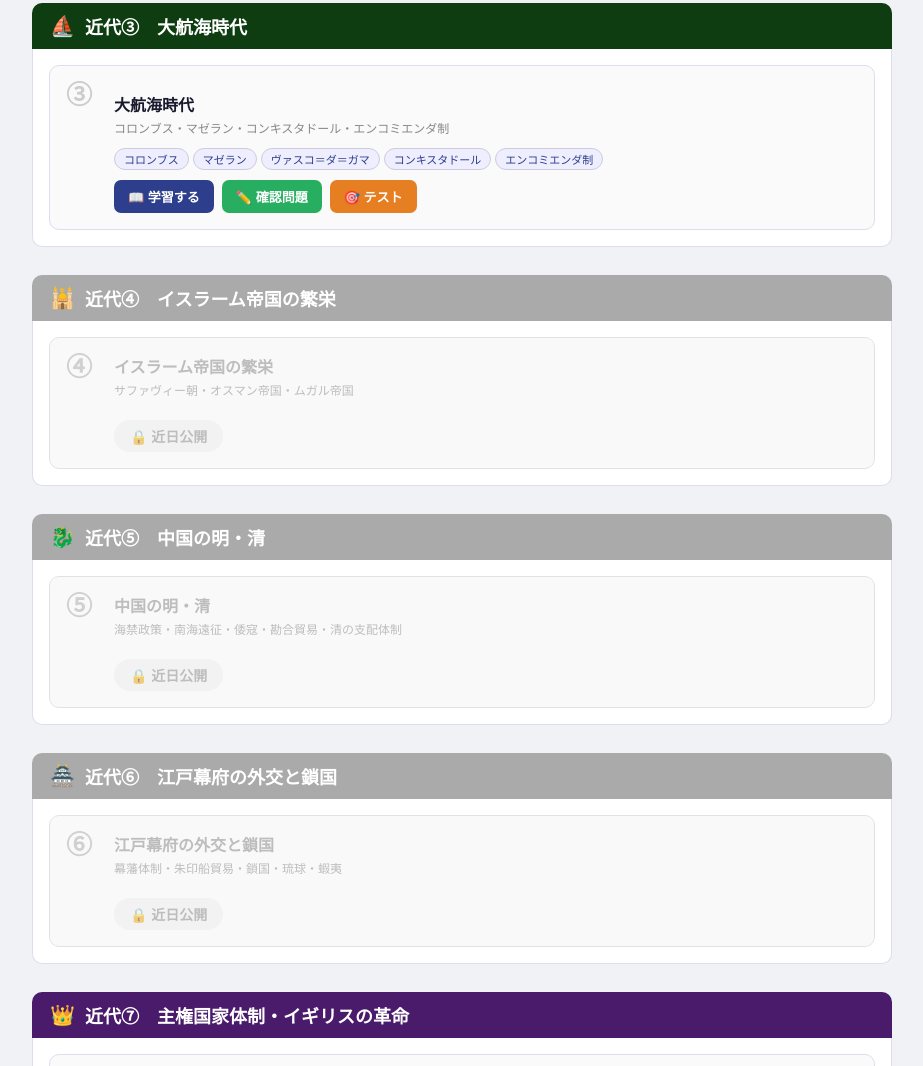
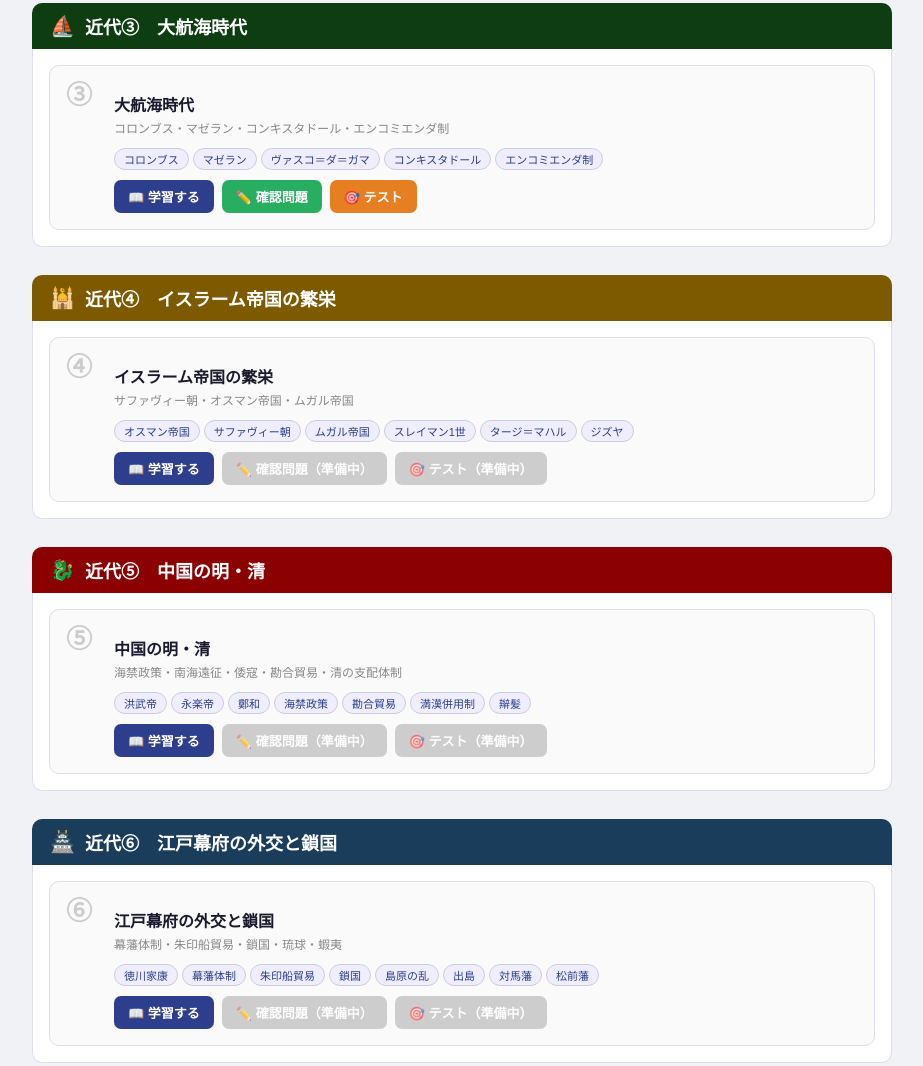
Before and after one commit to realizefield/rekishisougou, a plain HTML site: page index.html in a window 1280 px wide. Shown: the part 745-1811 px from the top of the page, without its empty margins (178-1101 px from the left). Drawn offline with Linux system fonts and the light colour scheme.

Commit message:
Add files via upload

```diff
--- a/index.html
+++ b/index.html
@@ -112,7 +112,7 @@ const UNITS = [
     sub: "サファヴィー朝・オスマン帝国・ムガル帝国",
     keywords: ["オスマン帝国","サファヴィー朝","ムガル帝国","スレイマン1世","タージ＝マハル","ジズヤ"],
     study: "kindai4.html", quiz: "kindai4_quiz.html", test: "kindai4_test.html",
-    comingSoon: true
+    quizComingSoon: true
   },
   {
     id: "kindai5",
@@ -124,7 +124,7 @@ const UNITS = [
     sub: "海禁政策・南海遠征・倭寇・勘合貿易・清の支配体制",
     keywords: ["洪武帝","永楽帝","鄭和","海禁政策","勘合貿易","満漢併用制","辮髪"],
     study: "kindai5.html", quiz: "kindai5_quiz.html", test: "kindai5_test.html",
-    comingSoon: true
+    quizComingSoon: true
   },
   {
     id: "kindai6",
@@ -136,7 +136,7 @@ const UNITS = [
     sub: "幕藩体制・朱印船貿易・鎖国・琉球・蝦夷",
     keywords: ["徳川家康","幕藩体制","朱印船貿易","鎖国","島原の乱","出島","対馬藩","松前藩"],
     study: "kindai6.html", quiz: "kindai6_quiz.html", test: "kindai6_test.html",
-    comingSoon: true
+    quizComingSoon: true
   },
   {
     id: "kindai7",
@@ -213,6 +213,13 @@ function renderUnits(){
           </div>
         </div>`;
     } else {
+      const actionsHtml = unit.quizComingSoon
+        ? `<a class="btn-s btn-study" href="${unit.study}">📖 学習する</a>
+           <span class="btn-s" style="background:#bbb;color:#fff;cursor:default;opacity:0.7;">✏️ 確認問題（準備中）</span>
+           <span class="btn-s" style="background:#bbb;color:#fff;cursor:default;opacity:0.7;">🎯 テスト（準備中）</span>`
+        : `<a class="btn-s btn-study" href="${unit.study}">📖 学習する</a>
+           <a class="btn-s btn-quiz" href="${unit.quiz}">✏️ 確認問題</a>
+           <a class="btn-s btn-test" href="${unit.test}">🎯 テスト</a>`;
       block.innerHTML = `
         <div class="era-title" style="background:${unit.color}">
           <span class="era-icon">${unit.icon}</span>${unit.era}
@@ -229,11 +236,7 @@ function renderUnits(){
                 <div class="unit-title">${unit.title}</div>
                 <div class="unit-sub">${unit.sub}</div>
                 <div class="unit-keywords">${unit.keywords.map(k=>`<span class="kw">${k}</span>`).join('')}</div>
-                <div class="unit-actions">
-                  <a class="btn-s btn-study" href="${unit.study}">📖 学習する</a>
-                  <a class="btn-s btn-quiz" href="${unit.quiz}">✏️ 確認問題</a>
-                  <a class="btn-s btn-test" href="${unit.test}">🎯 テスト</a>
-                </div>
+                <div class="unit-actions">${actionsHtml}</div>
               </div>
             </div>
           </div>
```
